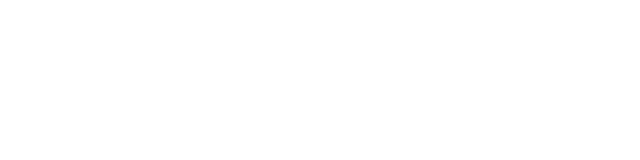
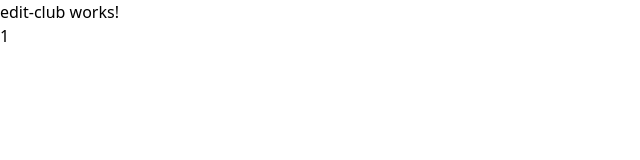
Before and after one commit to VitorVieira20/HoopManager-Frontend, an Angular app: page /club/edit-club/1 in a window 1280 px wide. Before the commit this address led to /. Shown: the top 160 px of the page, without its empty margins (0-640 px from the left). Built offline with nearby package versions, Linux system fonts and the light colour scheme.

Commit message:
feat: add a new route to be possible to edit club contacts informations

```diff
--- a/src/app/app.routes.ts
+++ b/src/app/app.routes.ts
@@ -2,6 +2,7 @@
 import { DashboardComponent } from './pages/dashboard/dashboard.component';
 import { ContactsComponent } from './pages/contacts/contacts.component';
 import { CreateClubComponent } from './pages/club/create-club/create-club.component';
+import { EditClubComponent } from './pages/club/edit-club/edit-club.component';
 
 export const routes: Routes = [
     {
@@ -15,5 +16,9 @@
     {
         path: "club/create-club/:owner_id",
         component: CreateClubComponent
+    },
+    {
+        path: "club/edit-club/:club_id",
+        component: EditClubComponent
     }
 ];
--- /dev/null
+++ b/src/app/pages/club/edit-club/edit-club.component.html
@@ -0,0 +1,2 @@
+<p>edit-club works!</p>
+<h1>{{clubId}}</h1>
--- /dev/null
+++ b/src/app/pages/club/edit-club/edit-club.component.ts
@@ -0,0 +1,33 @@
+import { Component, OnInit } from '@angular/core';
+import { ActivatedRoute, Router, RouterModule } from '@angular/router';
+import { CommonModule } from '@angular/common';
+import { HttpClientModule } from '@angular/common/http';
+import { ClubService } from '../../../services/club.service';
+import { FormControl, FormGroup, ReactiveFormsModule, Validators } from '@angular/forms';
+
+@Component({
+  selector: 'app-edit-club',
+  standalone: true,
+  imports: [
+    CommonModule,
+    HttpClientModule,
+    RouterModule,
+    ReactiveFormsModule
+  ],
+  providers: [
+    ClubService
+  ],
+  templateUrl: './edit-club.component.html',
+  styleUrl: './edit-club.component.scss'
+})
+export class EditClubComponent implements OnInit {
+
+  constructor(private route: ActivatedRoute, private router: Router, private clubService: ClubService) {}
+
+  clubId: string = '';
+
+  ngOnInit(): void {
+    this.clubId = this.route.snapshot.params['club_id'];
+  }
+
+}
```
Also changed, not shown: src/app/pages/club/edit-club/edit-club.component.scss (added), 1 other file (tests, documents, lock files or other folders).
